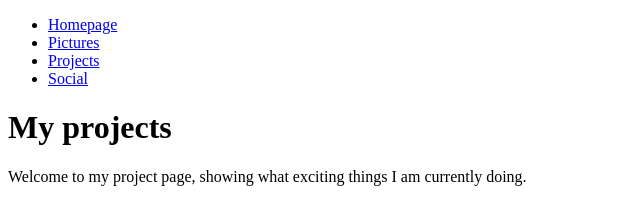
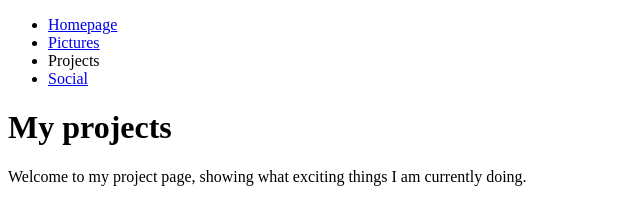
Before and after one commit to Gitthuma/creating-a-navigation-menu, a plain HTML site: page projects.html in a window 1280 px wide. Shown: the full height of the page, 0-640 px from the left. Drawn offline with Linux system fonts and the light colour scheme.

Commit message:
Remove projects.html link li on the Projects page

```diff
--- a/projects.html
+++ b/projects.html
@@ -11,7 +11,7 @@
     <ul>
         <li><a href="./index.html">Homepage</a></li>
         <li><a href="./pictures.html">Pictures</a></li>
-        <li><a href="./projects.html">Projects</a></li>
+        <li>Projects</li>
         <li><a href="./social.html">Social</a></li>
     </ul>
 
```
